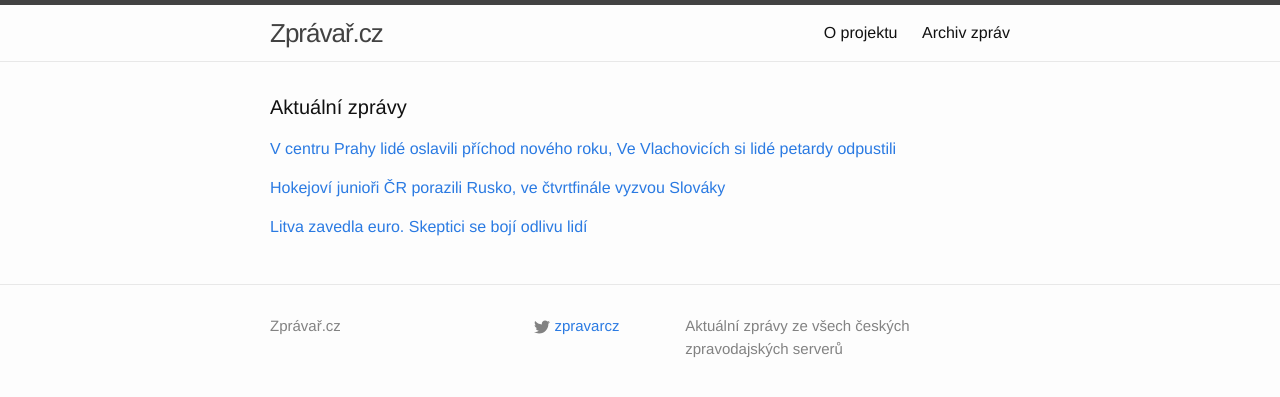
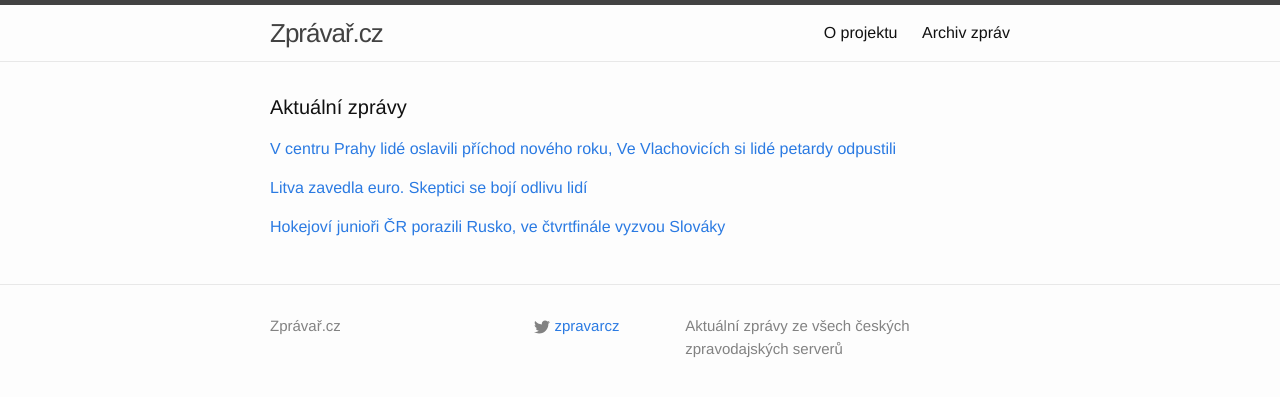
Before and after one commit to adliska/zpravar, a Jekyll site: the page built from index.html, in a window 1280 px wide. Shown: the top 397 px of the page. Built offline with Jekyll 4.4.1, drawn with Linux system fonts in a browser that asks for light colours.

Commit message:
zpravar news update

```diff
--- a/index.html
+++ b/index.html
@@ -14,18 +14,18 @@ layout: default
 <li><a href=http://www.ceskenoviny.cz/zpravy/zpravy/v-ulicich-v-centru-prahy-lide-slavi-prichod-noveho-roku/1163938>V ulicích v centru Prahy lidé slaví příchod nového roku - www.ceskenoviny.cz</a></li>
 <li><a href=http://www.novinky.cz/domaci/357569-cesko-vita-oslavami-novy-rok-jsou-uz-prvni-zraneni.html>Česko vítá oslavami nový rok, jsou už první zranění - www.novinky.cz</a></li>
 </ul>
-</div><p><a href="javascript:;" onclick="toggle_visibility('zpravy1')">Hokejoví junioři ČR porazili Rusko, ve čtvrtfinále vyzvou Slováky</a></p>
+</div><p><a href="javascript:;" onclick="toggle_visibility('zpravy1')">Litva zavedla euro. Skeptici se bojí odlivu lidí</a></p>
 <div id="zpravy1" style="display:none">
+<ul>
+<li><a href=http://echo24.cz/a/wacyN>Litva zavedla euro. Skeptici se bojí odlivu lidí - echo24.cz</a></li>
+<li><a href=http://ekonomika.idnes.cz/litva-prijala-euro-je-devatenactym-clenem-eurozony-fxv-/eko_euro.aspx?c=A150101_002541_eko_euro_jav>V Litvě se začalo platit eurem, od půlnoci je členem eurozóny - ekonomika.idnes.cz</a></li>
+<li><a href=http://www.financninoviny.cz/zpravodajstvi/zpravy/litva-je-od-dnesniho-dne-19-clenem-eurozony/1163951>Litva je od dnešního dne 19. členem eurozóny - www.financninoviny.cz</a></li>
+</ul>
+</div><p><a href="javascript:;" onclick="toggle_visibility('zpravy2')">Hokejoví junioři ČR porazili Rusko, ve čtvrtfinále vyzvou Slováky</a></p>
+<div id="zpravy2" style="display:none">
 <ul>
 <li><a href=http://www.sportovninoviny.cz/zpravy/hokejovi-juniori-cr-porazili-rusko-ve-ctvrtfinale-vyzvou-slovaky/1163541>Hokejoví junioři ČR porazili Rusko, ve čtvrtfinále vyzvou Slováky - www.sportovninoviny.cz</a></li>
 <li><a href=http://www.rozhlas.cz/_zprava/hokejova-dvacitka-porazila-na-ms-rusko-41-ve-ctvrtfinale-vyzve-slovensko--1438421>Hokejová dvacítka porazila na MS Rusko 4:1, ve čtvrtfinále vyzve Slovensko - www.rozhlas.cz</a></li>
 <li><a href=http://hokej.idnes.cz/hokej-ms-dvacitek-cesko-rusko-d2d-/reprezentace.aspx?c=A150101_012343_reprezentace_cig>Mladí hokejisté překvapili: porazili Rusko, ve čtvrtfinále čekají Slováci - hokej.idnes.cz</a></li>
 </ul>
-</div><p><a href="javascript:;" onclick="toggle_visibility('zpravy2')">Litva zavedla euro. Skeptici se bojí odlivu lidí</a></p>
-<div id="zpravy2" style="display:none">
-<ul>
-<li><a href=http://echo24.cz/a/wacyN>Litva zavedla euro. Skeptici se bojí odlivu lidí - echo24.cz</a></li>
-<li><a href=http://ekonomika.idnes.cz/litva-prijala-euro-je-devatenactym-clenem-eurozony-fxv-/eko_euro.aspx?c=A150101_002541_eko_euro_jav>V Litvě se začalo platit eurem, od půlnoci je členem eurozóny - ekonomika.idnes.cz</a></li>
-<li><a href=http://www.financninoviny.cz/zpravodajstvi/zpravy/litva-je-od-dnesniho-dne-19-clenem-eurozony/1163951>Litva je od dnešního dne 19. členem eurozóny - www.financninoviny.cz</a></li>
-</ul>
 </div></div>
```
